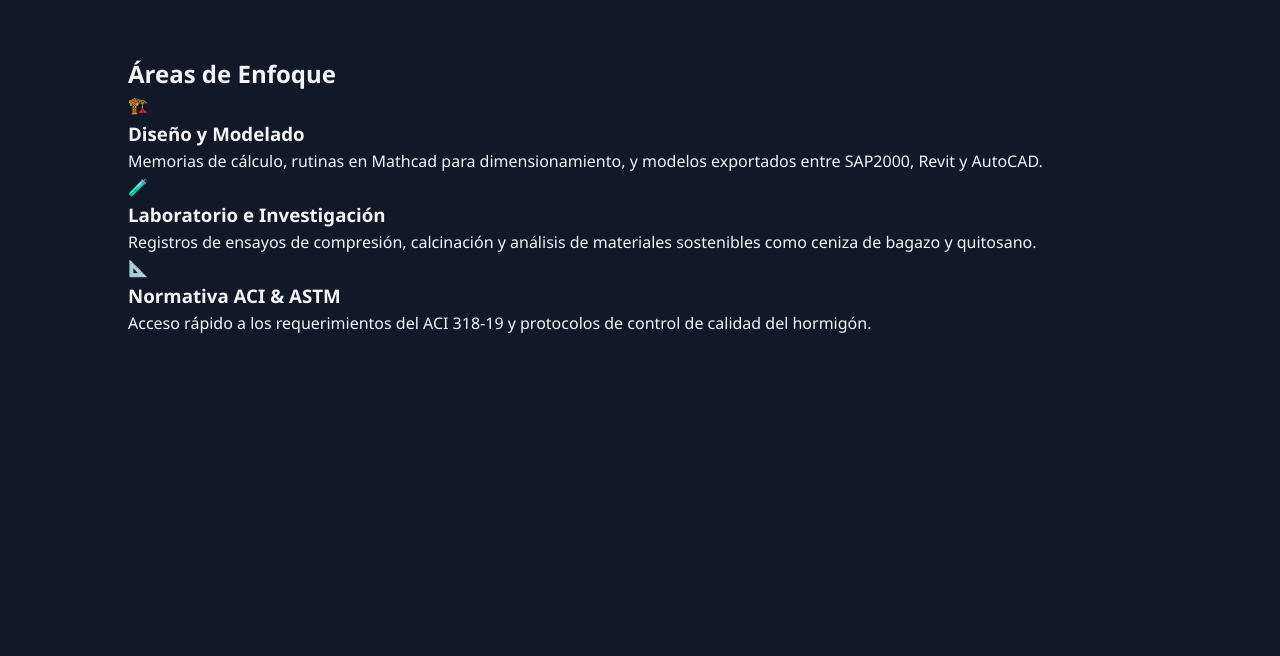
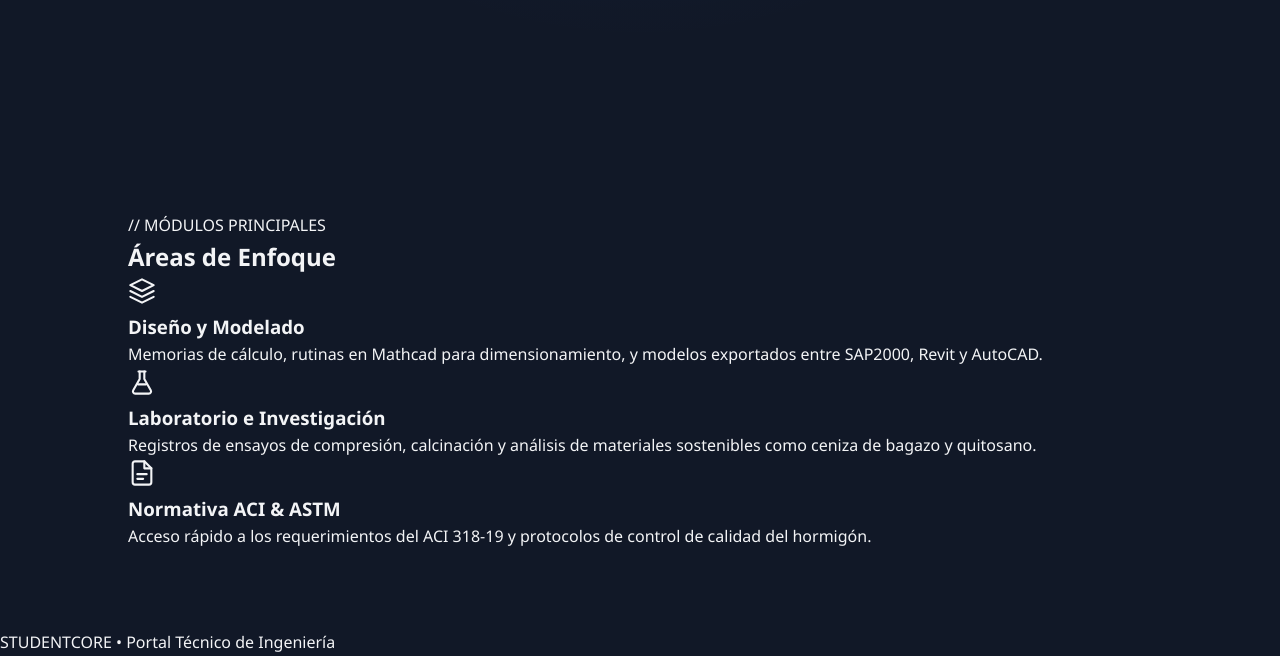
Before and after one commit to JMAC-Ingenieria/A-C, a plain HTML site: page index.html in a window 1280 px wide. Shown: the part 865-1521 px from the top of the page. Before the commit the page ends 1282 px from the top, so only its background shows below. Drawn offline with Linux system fonts and the light colour scheme.

Commit message:
Update index.html

```diff
--- a/index.html
+++ b/index.html
@@ -4,17 +4,23 @@
     <meta charset="UTF-8">
     <meta name="viewport" content="width=device-width, initial-scale=1.0">
     <title>Ingeniería Portal | STUDENT CORE</title>
+    <link rel="preconnect" href="https://fonts.googleapis.com">
+    <link rel="preconnect" href="https://fonts.gstatic.com" crossorigin>
+    <link href="https://fonts.googleapis.com/css2?family=Inter:wght@400;500;600&family=JetBrains+Mono:wght@400;600&family=Space+Grotesk:wght@600;700;800&display=swap" rel="stylesheet">
     <link rel="stylesheet" href="style.css">
 </head>
 <body>
+    <!-- Fondo interactivo Low-Poly -->
+    <canvas id="mesh-canvas"></canvas>
+
     <nav id="navbar">
         <div class="logo">STUDENT<span>CORE</span></div>
         <ul class="nav-links">
             <li><a href="index.html" class="active">Inicio</a></li>
             <li><a href="biblioteca.html">Biblioteca</a></li>
             <li><a href="resistencia.html">Resistencia</a></li>
-            <li><a href="Cañadeazucar.html">Caña de azucar</a></li>
-            <li><a href="rsl.html" class="active">RSL </a></li>
+            <li><a href="Cañadeazucar.html">Caña de azúcar</a></li>
+            <li><a href="rsl.html">RSL</a></li>
         </ul>
         <div class="hamburger">
             <span></span><span></span><span></span>
@@ -23,6 +29,10 @@
 
     <header class="hero">
         <div class="hero-content fade-in">
+            <div class="hero-badge">
+                <span class="pulse-dot"></span>
+                ECOSISTEMA DE INGENIERÍA CIVIL
+            </div>
             <h1><span>Ingeniería</span></h1>
             <p>Documentación técnica, normas ACI, modelado estructural y análisis de nuevos materiales en un solo ecosistema.</p>
             <div class="hero-buttons">
@@ -33,26 +43,56 @@
     </header>
 
     <main class="container" id="objetivos">
-        <h2 class="section-title fade-in">Áreas de Enfoque</h2>
+        <div class="section-header fade-in">
+            <span class="section-tag">// MÓDULOS PRINCIPALES</span>
+            <h2 class="section-title">Áreas de Enfoque</h2>
+        </div>
+
         <div class="grid">
             <div class="card slide-up">
-                <div class="card-icon">🏗️</div>
+                <div class="card-icon">
+                    <svg width="28" height="28" viewBox="0 0 24 24" fill="none" stroke="currentColor" stroke-width="1.8" stroke-linecap="round" stroke-linejoin="round">
+                        <path d="M12 2L2 7l10 5 10-5-10-5z"/>
+                        <path d="M2 17l10 5 10-5"/>
+                        <path d="M2 12l10 5 10-5"/>
+                    </svg>
+                </div>
                 <h3>Diseño y Modelado</h3>
                 <p>Memorias de cálculo, rutinas en Mathcad para dimensionamiento, y modelos exportados entre SAP2000, Revit y AutoCAD.</p>
             </div>
+
             <div class="card slide-up">
-                <div class="card-icon">🧪</div>
+                <div class="card-icon">
+                    <svg width="28" height="28" viewBox="0 0 24 24" fill="none" stroke="currentColor" stroke-width="1.8" stroke-linecap="round" stroke-linejoin="round">
+                        <path d="M9 3h6"/>
+                        <path d="M10 3v6.5L4.5 19a2 2 0 0 0 1.7 3h11.6a2 2 0 0 0 1.7-3L14 9.5V3"/>
+                        <path d="M8.5 14h7"/>
+                    </svg>
+                </div>
                 <h3>Laboratorio e Investigación</h3>
                 <p>Registros de ensayos de compresión, calcinación y análisis de materiales sostenibles como ceniza de bagazo y quitosano.</p>
             </div>
+
             <div class="card slide-up">
-                <div class="card-icon">📐</div>
-                <h3>Normativa ACI & ASTM</h3>
+                <div class="card-icon">
+                    <svg width="28" height="28" viewBox="0 0 24 24" fill="none" stroke="currentColor" stroke-width="1.8" stroke-linecap="round" stroke-linejoin="round">
+                        <path d="M14 2H6a2 2 0 0 0-2 2v16a2 2 0 0 0 2 2h12a2 2 0 0 0 2-2V8z"/>
+                        <polyline points="14 2 14 8 20 8"/>
+                        <line x1="8" y1="13" x2="16" y2="13"/>
+                        <line x1="8" y1="17" x2="13" y2="17"/>
+                    </svg>
+                </div>
+                <h3>Normativa ACI &amp; ASTM</h3>
                 <p>Acceso rápido a los requerimientos del ACI 318-19 y protocolos de control de calidad del hormigón.</p>
             </div>
         </div>
     </main>
 
+    <footer class="footer">
+        <p>STUDENT<span>CORE</span> &bull; Portal Técnico de Ingeniería</p>
+    </footer>
+
     <script src="main.js"></script>
+    <script src="script.js"></script>
 </body>
 </html>
```
